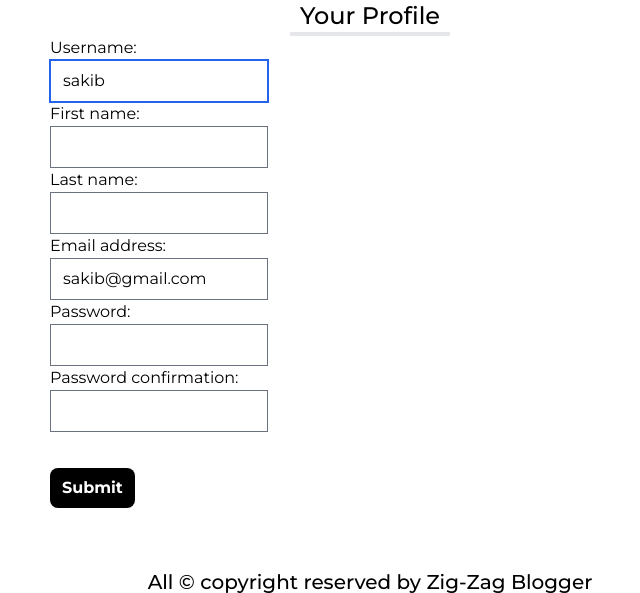
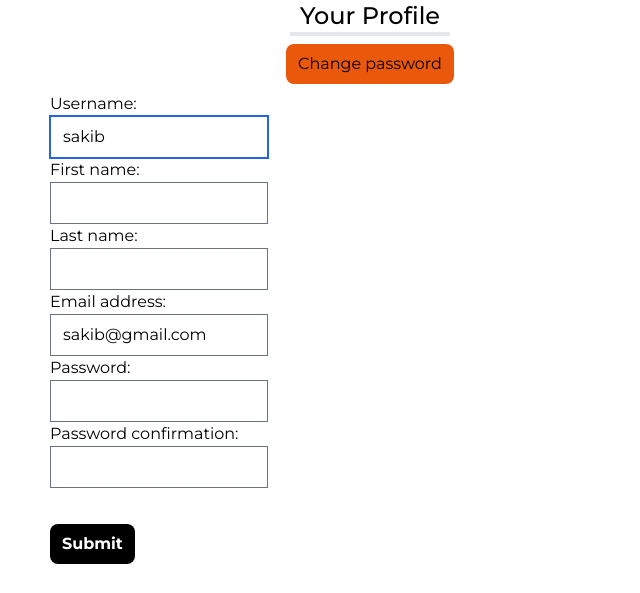
Before and after one commit to shadullah/blog_project_part_one_m15, a Django app: page /author/profile/ in a window 1280 px wide. Shown: the part 108-701 px from the top of the page, without its empty margins (270-910 px from the left). Run offline with Django 5.2, Linux system fonts and the light colour scheme; a user stored in the database is signed in; some libraries are stand-ins or nearby versions.

Commit message:
profile page works completely now

```diff
--- a/author/templates/profile.html
+++ b/author/templates/profile.html
@@ -5,6 +5,10 @@
 <h1 class="text-2xl text-center mx-auto font-medium border-b-4 w-40">
   Your Profile
 </h1>
+
+<div class="text-center">
+    <button class="bg-orange-600 px-3 py-2 rounded-lg my-2"><a href="{% url 'passchange' %}">Change password</a></button>
+</div>
 
 <form class="mx-auto w-1/2" method="post">
   {% csrf_token %}
--- a/author/urls.py
+++ b/author/urls.py
@@ -4,5 +4,6 @@ from . import views
 urlpatterns = [
     path('register/', views.register, name='register'),
     path('login/', views.user_login, name='user_login'),
-    path('profile/', views.profile, name='profile')
+    path('profile/', views.profile, name='profile'),
+    path('profile/pass_change/', views.pass_change, name='passchange')
 ]
--- a/author/views.py
+++ b/author/views.py
@@ -1,7 +1,7 @@
 from django.shortcuts import render,redirect
 from . import forms
-from django.contrib.auth.forms import AuthenticationForm
-from django.contrib.auth import authenticate,login
+from django.contrib.auth.forms import AuthenticationForm, PasswordChangeForm
+from django.contrib.auth import authenticate,login,update_session_auth_hash
 from django.contrib import messages
 from django.contrib.auth.decorators import login_required
 
@@ -44,7 +44,20 @@ def profile(req):
         if profile_form.is_valid():
             messages.success(req, 'profile updated successfully')
             profile_form.save()
-            return redirect('register')
+            return redirect('profile')
     else:
         profile_form = forms.RegForm(instance=req.user)
     return render(req, 'profile.html',{'form': profile_form})
+
+
+def pass_change(req):
+    if req.method == 'POST':
+        passcngForm = PasswordChangeForm( req.user ,data=req.POST)
+        if passcngForm.is_valid():
+            messages.success(req, 'Pssword changed successfully')
+            update_session_auth_hash(req, passcngForm.user)
+            passcngForm.save()
+            return redirect('profile')
+    else:
+        passcngForm = PasswordChangeForm(user=req.user)
+    return render(req, 'pass_change.html',{'form': passcngForm})
--- a/templates/base.html
+++ b/templates/base.html
@@ -33,7 +33,7 @@
             </li>
             {% if user.is_authenticated %}
             <li class="text-xl font-bold mx-3 bg-lime-500 rounded-lg px-3 py-2">
-              <a href="{% url 'register' %}">Profile</a>
+              <a href="{% url 'profile' %}">Profile</a>
             </li>
             <li class="text-xl font-bold mx-3 bg-lime-500 rounded-lg px-3 py-2">
               <a href="{% url 'user_login' %}">Logout</a>
--- a/theme/static/css/dist/styles.css
+++ b/theme/static/css/dist/styles.css
@@ -828,6 +828,11 @@ select {
   margin-bottom: 0.75rem;
 }
 
+.my-2 {
+  margin-top: 0.5rem;
+  margin-bottom: 0.5rem;
+}
+
 .mb-2 {
   margin-bottom: 0.5rem;
 }
@@ -980,6 +985,11 @@ select {
 .bg-white {
   --tw-bg-opacity: 1;
   background-color: rgb(255 255 255 / var(--tw-bg-opacity));
+}
+
+.bg-orange-600 {
+  --tw-bg-opacity: 1;
+  background-color: rgb(234 88 12 / var(--tw-bg-opacity));
 }
 
 .fill-current {
```
Also changed, not shown: author/templates/pass_change.html (added, +14 -0 lines), db.sqlite3.
